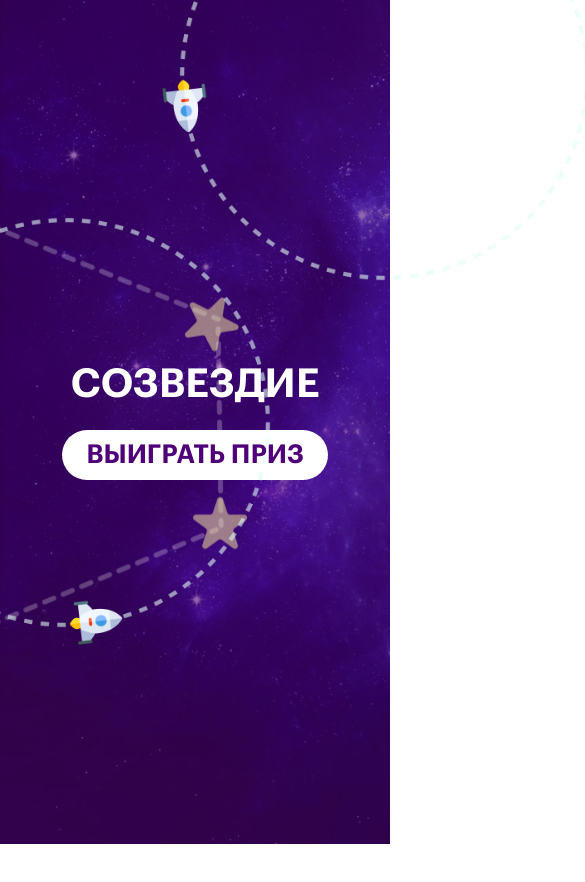
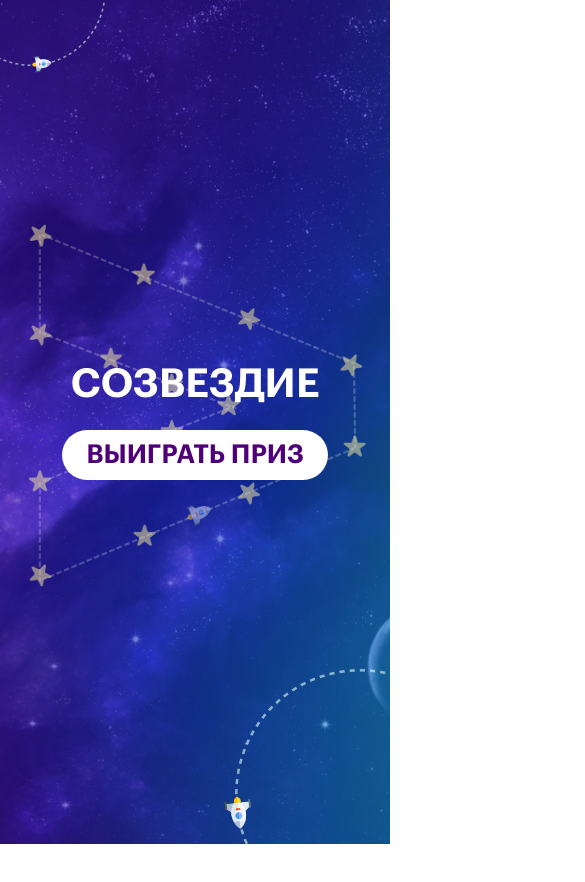
Before and after one commit to dashkevics/accenture, a React (Create React App) app: page / in a window 390 px wide. Shown: the top 882 px of the page, 585 px wide, since content can reach past the window. After the commit the page ends 844 px from the top, so only its background shows below. Built offline with nearby package versions, Linux system fonts and the light colour scheme.

Commit message:
Background images fix

```diff
--- a/src/screens/GameScreen/GameScreen.sass
+++ b/src/screens/GameScreen/GameScreen.sass
@@ -66,5 +66,6 @@
     right: -36px
 
   .game-screen
+    background-position-x: 70%
     &-menu
       padding: 16px
--- a/src/screens/MainScreen/MainScreen.sass
+++ b/src/screens/MainScreen/MainScreen.sass
@@ -6,11 +6,13 @@
   display: flex
   justify-content: center
   align-items: center
+  position: relative
+  overflow: hidden
 
   &-background-image
     &-first
-      height: 491px
-      width: 491px
+      height: 400px
+      width: 400px
       background: url("../../assets/images/background-shuttle-1.png") center center no-repeat
       background-size: cover
       position: absolute
@@ -27,11 +29,13 @@
       transform: rotate(90deg)
 
     &-third
-      height: 936px
-      width: 864px
+      height: 80%
+      width: 700px
       right: 130px
-      background: url("../../assets/images/background-shuttle-2.png") center center no-repeat
-      background-size: cover
+      top: auto
+      bottom: auto
+      background: url("../../assets/images/background-shuttle-2.png") no-repeat
+      background-size: contain
       position: absolute
       z-index: 0
 
@@ -54,6 +58,27 @@
 
 @media (max-width: 768px)
   .main-screen
+    background-position-x: 70%
+    &-background-image
+      &-first
+        height: 181px
+        width: 181px
+        top: -100px
+        left: -60px
+
+      &-second
+        height: 300px
+        width: 300px
+        top: unset
+        bottom: -100px
+        right: -120px
+
+      &-third
+        height: 415px
+        width: 90%
+        right: auto
+        left: auto
+
     &-wrapper
       &-text
         font-size: 40px
--- a/src/screens/MainScreen/MainScreen.tsx
+++ b/src/screens/MainScreen/MainScreen.tsx
@@ -8,15 +8,16 @@ export const MainScreen = () => {
         <div className={"main-screen"}>
             <div className={"main-screen-wrapper"}>
                 <div className={"main-screen-wrapper-text"}>Созвездие</div>
-                <Link to={"/start"} style={{textDecoration: "none", width: "100%"}}>
+                <Link to={"/start"}
+                      style={{textDecoration: "none", width: "100%"}}>
                     <Button
                         buttonStyleClassName={EButtonStyleClassNames.xLarge}
                         text={"Выиграть приз"}
                     />
                 </Link>
-                <div className={'main-screen-background-image-first'}/>
-                <div className={'main-screen-background-image-second'}/>
             </div>
+            <div className={'main-screen-background-image-first'}/>
+            <div className={'main-screen-background-image-second'}/>
             <div className={'main-screen-background-image-third'}/>
         </div>
     );
--- a/src/screens/StartScreen/StartScreen.sass
+++ b/src/screens/StartScreen/StartScreen.sass
@@ -8,9 +8,33 @@
   display: flex
   flex-direction: column
   justify-content: center
+  align-items: center
+  position: relative
+  overflow: hidden
+
+  &-background-image
+    &-second
+      height: 491px
+      width: 491px
+      background: url("../../assets/images/background-shuttle-1.png") center center no-repeat
+      background-size: cover
+      position: absolute
+      left: -180px
+
+    &-third
+      height: 80%
+      width: 700px
+      right: 0
+      top: auto
+      bottom: auto
+      background: url("../../assets/images/background-shuttle-3.png") no-repeat
+      background-size: contain
+      position: absolute
+      z-index: 0
 
   &-buttons-wrapper
     max-width: 600px
+    z-index: 1
 
     &-margin
       margin-bottom: 68px
@@ -19,6 +43,22 @@
 @media (max-width: 768px)
   .start-screen
     padding-left: 0
+    background-position-x: 70%
+
+    &-background-image
+      &-second
+        height: 140px
+        width: 140px
+        bottom: -50px
+        right: -50px
+        left: unset
+        transform: rotate(160deg)
+
+      &-third
+        height: 415px
+        width: 90%
+        right: auto
+        left: auto
 
     &-buttons-wrapper
       width: 100%
--- a/src/screens/StartScreen/StartScreen.tsx
+++ b/src/screens/StartScreen/StartScreen.tsx
@@ -19,6 +19,8 @@ export const StartScreen = () => {
                     text={"Рейтинг"}
                 />
             </div>
+            <div className={'start-screen-background-image-second'}/>
+            <div className={'start-screen-background-image-third'}/>
         </div>
     )
 }
```
Also changed, not shown: src/screens/GameScreen/GameScreen.tsx (+27 -2 lines), src/assets/images/background-shuttle-3.png (added).
